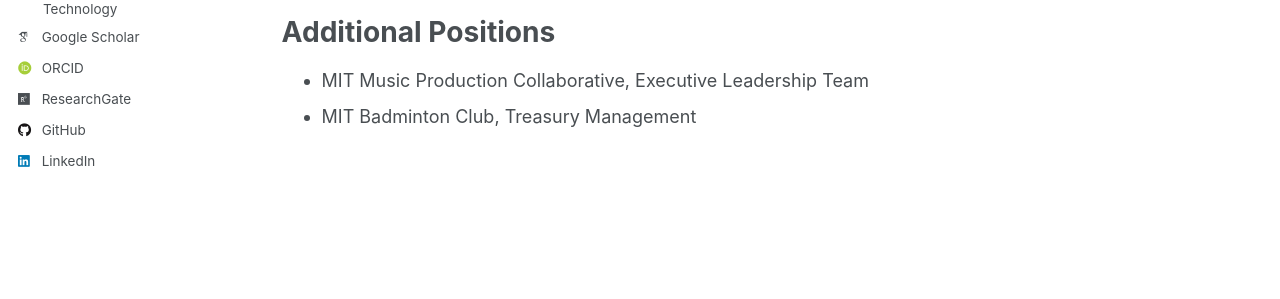
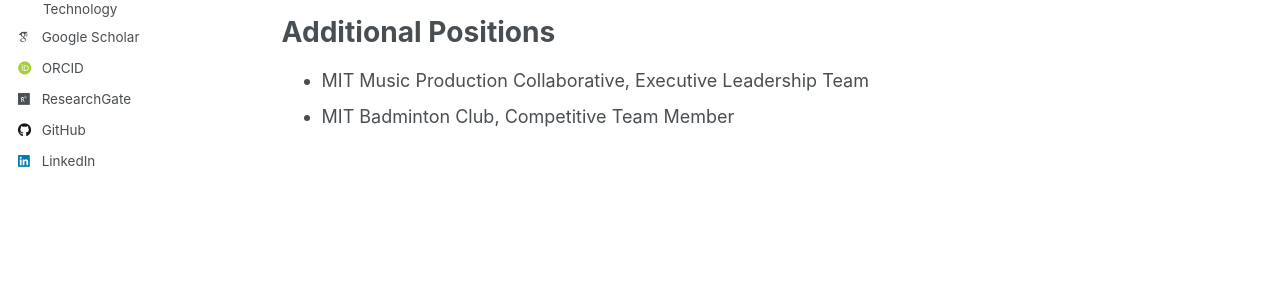
Before and after one commit to Ishaan-vohra/Ishaan-vohra.github.io, a Jekyll site: the page built from _pages/about.md, in a window 1280 px wide and 900 px high, scrolled down 2529 px. Shown: the part 397-696 px from the top of the window. Built offline with Jekyll 4.4.1, drawn with Linux system fonts in a browser that asks for light colours; some web fonts are replaced; a script that is not in the unit is left out.

Commit message:
Update about.md

```diff
--- a/_pages/about.md
+++ b/_pages/about.md
@@ -72,4 +72,4 @@
 Additional Positions
 ======
 * MIT Music Production Collaborative, Executive Leadership Team
-* MIT Badminton Club, Treasury Management
+* MIT Badminton Club, Competitive Team Member
```
